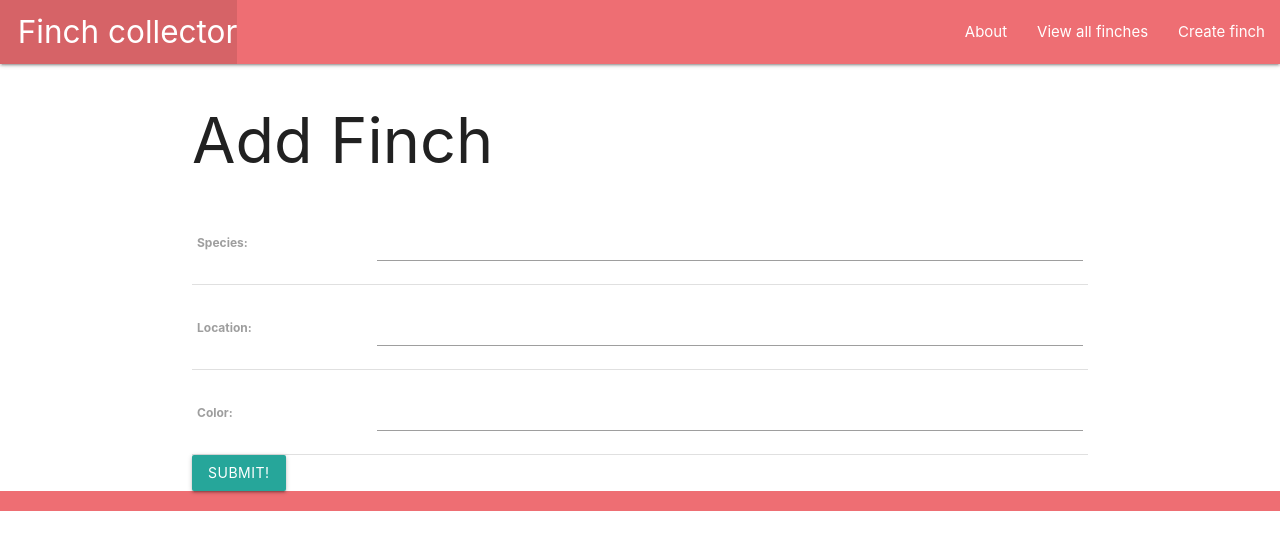
After one commit to KyleBarter/Finch-collector, a Django app: page /finches/create/ in a window 1280 px wide. The commit adds this page. Shown: the top 550 px of the page. Run offline with Django 4.2, Linux system fonts and the light colour scheme.

Commit message:
part 3 lab

```diff
--- a/finchcollector/settings.py
+++ b/finchcollector/settings.py
@@ -78,6 +78,8 @@ DATABASES = {
     'default': {
         'ENGINE': 'django.db.backends.postgresql',
         'NAME': 'finchcollector',
+        'HOST': 'localhost',
+        'PORT': 5432,
     }
 }
 
--- a/main_app/models.py
+++ b/main_app/models.py
@@ -1,4 +1,5 @@
 from django.db import models
+from django.urls import reverse
 
 # Create your models here.
 class Finch(models.Model):
@@ -6,6 +7,8 @@ class Finch(models.Model):
     location = models.CharField(max_length=100)
     color = models.CharField(max_length=100)
 
+    def __str__(self):
+        return f'{self.color}, {self.species}, {self.location}, ({self.id})'
 
-def __str__(self):
-    return f'{self.color}, {self.species}, {self.location}, ({self.id})'
+    def get_absolute_url(self):
+        return reverse('details', kwargs={'finch_id' : self.id})
--- a/main_app/templates/base.html
+++ b/main_app/templates/base.html
@@ -15,8 +15,9 @@
           <li><a href="/" class="left brand-logo">&nbsp;&nbsp;Finch collector</a></li>
         </ul>
         <ul class="right">
-          <li><a href="/about">About</a></li>
-          <li><a href="/finches">View all finches</a></li>
+          <li><a href="{% url 'about' %}">About</a></li>
+          <li><a href="{% url 'finches' %}">View all finches</a></li>
+          <li><a href="{% url 'create' %}">Create finch</a></li>
         </ul>
       </div>
     </nav>
--- a/main_app/templates/finches/details.html
+++ b/main_app/templates/finches/details.html
@@ -6,8 +6,12 @@
 <div class="card">
     <div class="card-content">
         <span class="card-title">{{ finch.species }}</span>
-        <p>Location: {{ finch.habitat }}</p>
+        <p>Location: {{ finch.location }}</p>
         <p>Description: {{ finch.color }}</p>
+    </div>
+    <div class="card-action">
+        <a href="{% url 'update' finch.id %}">Edit</a>
+        <a href="{% url 'delete' finch.id %}">Delete</a>
     </div>
 </div>
 
--- a/main_app/templates/finches/index.html
+++ b/main_app/templates/finches/index.html
@@ -6,7 +6,7 @@
             <div class="card">
                 <div class="card-content">
                     <span class="card-title">{{ finch.species }}</span>
-                    <p>Location: {{ finch.habitat }}</p>
+                    <p>Location: {{ finch.location }}</p>
                     <p>Description: {{ finch.color }}</p>
                 </div>
             </div>
--- /dev/null
+++ b/main_app/templates/main_app/finch_form.html
@@ -0,0 +1,21 @@
+{% extends 'base.html' %}
+
+{% block content %}
+    {% if object %}
+    <h1>Edit {{object.species}}</h1>
+    {% else %}
+    <h1>Add Finch</h1>
+    {% endif %}
+    <!-- Leaving the action empty makes the form post to the same url used to display it -->
+    <form action="" method="POST">
+        <!-- Django requires the following for security purposes -->
+        <!-- The csrf template tag makes it difficult for hackers to perform cross-site-request-forgery -->
+        {% csrf_token %}
+        <table>
+        <!-- Render the inputs inside of <tr>s & <td>s -->
+        {{ form.as_table }}
+        </table>
+        <input type="submit" value="Submit!" class="btn">
+    </form>
+
+{% endblock %}
--- a/main_app/urls.py
+++ b/main_app/urls.py
@@ -5,5 +5,9 @@ urlpatterns =[
     path('', views.home, name='home'),
     path('about/', views.about, name='about'),
     path('finches/', views.all_finches, name='finches'),
-    path('finches/<int:finch_id>/', views.finches_detail, name="details")
+    path('finches/<int:finch_id>/', views.finches_detail, name="details"),
+    path('finches/create/', views.FinchCreate.as_view(), name="create"),
+    #by convention, CBV's that work with individual models instances will expect a parameter of PK
+    path('finches/<int:pk>/update', views.FinchUpdate.as_view(), name="update"),
+    path('finches/<int:pk>/delete', views.FinchDelete.as_view(), name="delete"),
 ]
--- a/main_app/views.py
+++ b/main_app/views.py
@@ -1,4 +1,5 @@
 from django.shortcuts import render
+from django.views.generic.edit import CreateView, UpdateView, DeleteView
 from .models import Finch
 
 #makeshift model
@@ -114,3 +115,17 @@ def finches_detail(request, finch_id):
     return render(request, 'finches/details.html', {
         'finch' : finch
     })
+
+#class based views below
+class FinchCreate(CreateView):
+    model = Finch
+    #all, we want the form to render all fields defined on finch model
+    fields = '__all__'
+
+class FinchUpdate(UpdateView):
+    model = Finch
+    fields = ['location', 'color']
+
+class FinchDelete(DeleteView):
+    model = Finch
+    success_url = '/finches'
```
Also changed, not shown: main_app/templates/main_app/finch_confirm_delete.html (added, +13 -0 lines), db.sqlite3 (deleted), main_app/migrations/0002_finch_color_finch_location_finch_species.py (added).
